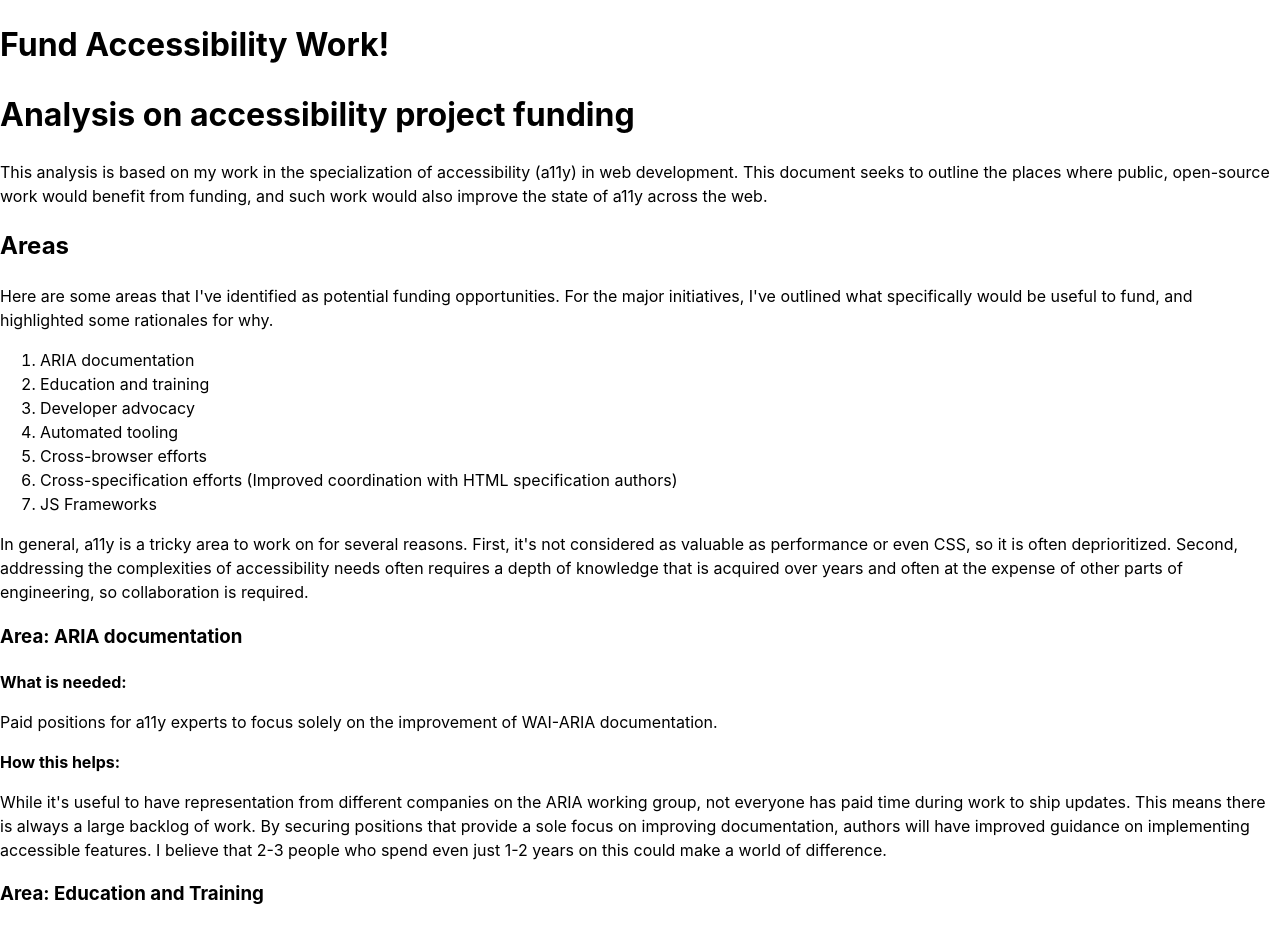
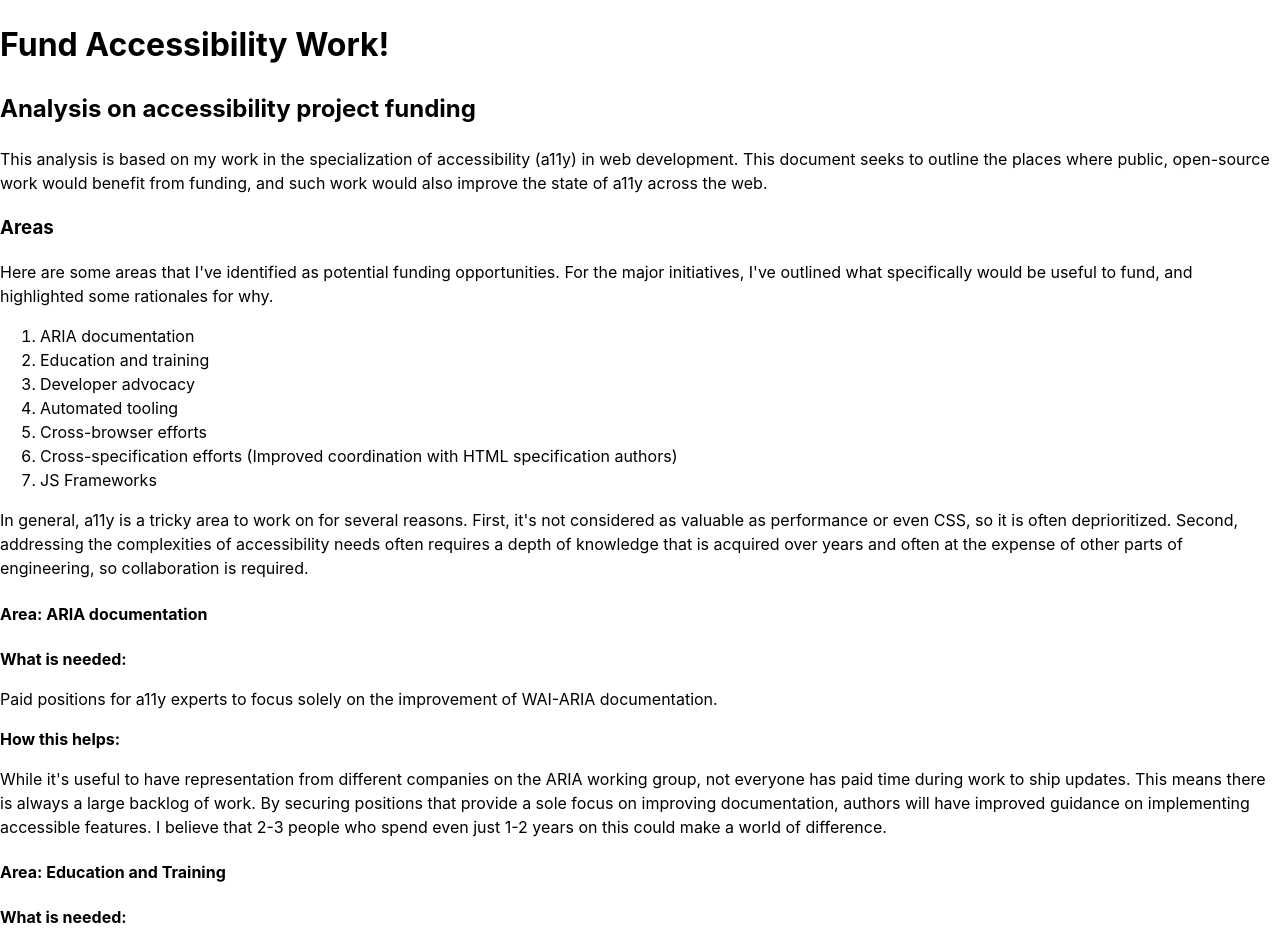
Before and after one commit to MelSumner/please-fund-a11y, a plain HTML site: page index.html in a window 1280 px wide. Shown: the top 931 px of the page. Drawn offline with Linux system fonts and the light colour scheme.

Commit message:
Update heading order

```diff
--- a/index.html
+++ b/index.html
@@ -14,11 +14,11 @@
     <h1>Fund Accessibility Work!</h1>
   </header>
   <main>
-    <h1 id="analysis-on-accessibility-project-funding">Analysis on accessibility project funding</h1>
+    <h2 id="analysis-on-accessibility-project-funding">Analysis on accessibility project funding</h2>
     <p>This analysis is based on my work in the specialization of accessibility (a11y) in web development.
       This document seeks to outline the places where public, open-source work would benefit from funding, and such work
       would also improve the state of a11y across the web.</p>
-    <h2 id="areas">Areas</h2>
+    <h3 id="areas">Areas</h3>
     <p>Here are some areas that I've identified as potential funding opportunities. For the major initiatives, I've
       outlined what specifically would be useful to fund, and highlighted some rationales for why.</p>
     <ol>
@@ -34,7 +34,7 @@
       First, it's not considered as valuable as performance or even CSS, so it is often deprioritized.
       Second, addressing the complexities of accessibility needs often requires a depth of knowledge that is acquired
       over years and often at the expense of other parts of engineering, so collaboration is required.</p>
-    <h3 id="area-aria-documentation">Area: ARIA documentation</h3>
+    <h4 id="area-aria-documentation">Area: ARIA documentation</h4>
     <p><strong>What is needed:</strong> </p>
     <p>Paid positions for a11y experts to focus solely on the improvement of WAI-ARIA documentation.</p>
     <p><strong>How this helps:</strong></p>
@@ -43,7 +43,7 @@
       that provide a sole focus on improving documentation, authors will have improved guidance on implementing
       accessible features. I believe that 2-3 people who spend even just 1-2 years on this could make a world of
       difference.</p>
-    <h3 id="area-education-and-training">Area: Education and Training</h3>
+    <h4 id="area-education-and-training">Area: Education and Training</h4>
     <p><strong>What is needed:</strong> </p>
     <ul>
       <li>Education and training on par with other areas of web development</li>
```
